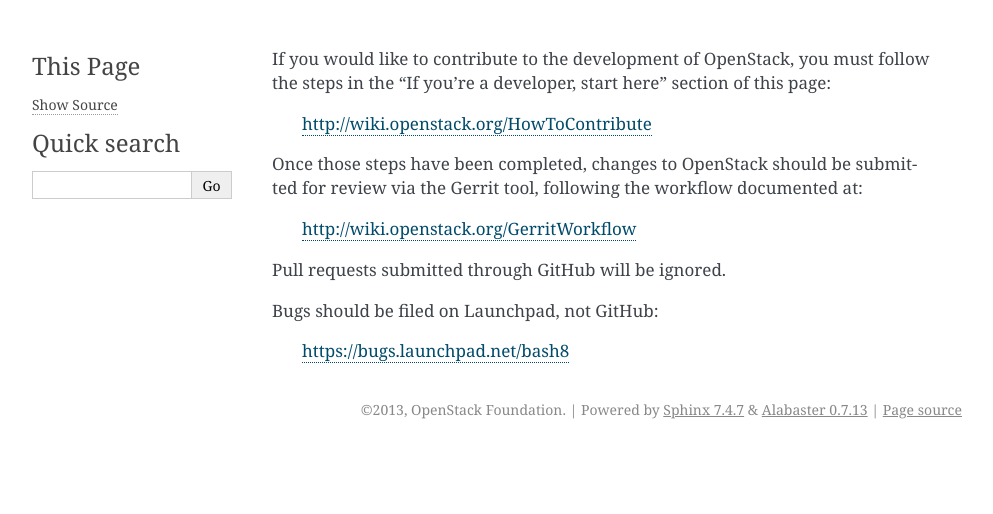
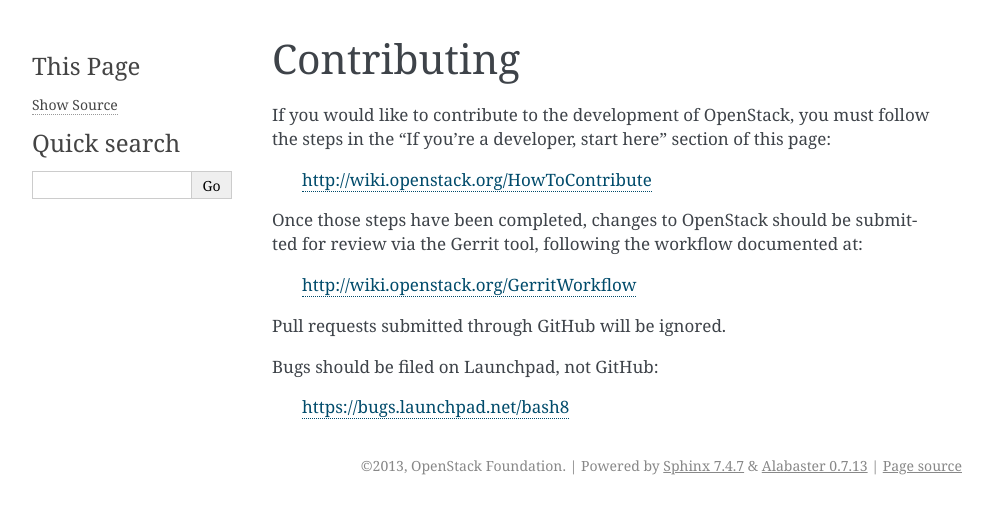
Before and after one commit to openstack/bashate, a Sphinx documentation site: the page built from doc/source/contributing.rst, in a window 1280 px wide. Shown: the top 514 px of the page, without its empty margins (148-1141 px from the left). Built offline with Sphinx 7.4.7, drawn with Linux system fonts in a browser that asks for light colours.

Commit message:
Doc: fix contributing and readme links
Change-Id: I9071f4171f20cc57903d9bf8eb5c0197e5012739

```diff
--- a/doc/source/contributing.rst
+++ b/doc/source/contributing.rst
@@ -1 +1,4 @@
+============
+Contributing
+============
 .. include:: ../../CONTRIBUTING.rst
--- a/doc/source/readme.rst
+++ b/doc/source/readme.rst
@@ -1 +1 @@
-.. include:: ../README.rst
+.. include:: ../../README.rst
```
